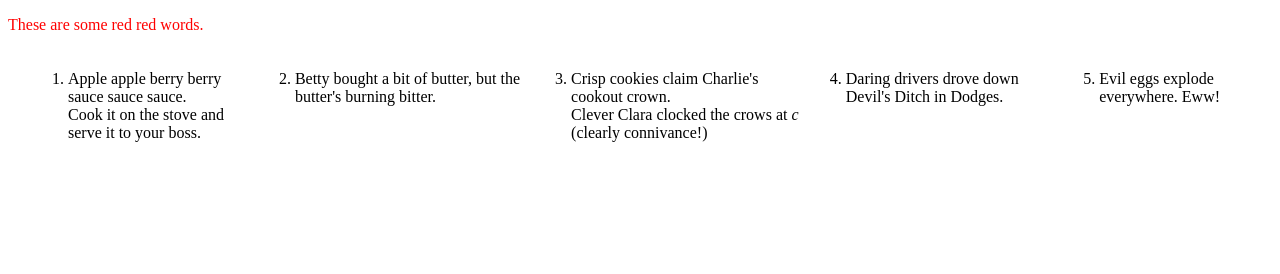
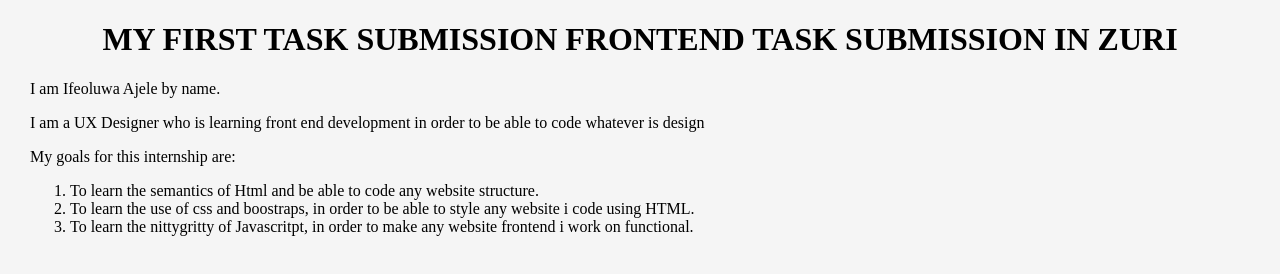
Before and after one commit to Ifekitanpr/Zuri, a plain HTML site: page index.html in a window 1280 px wide. Drawn offline with Linux system fonts and the light colour scheme.

Commit message:
Update index.html

```diff
--- a/index.html
+++ b/index.html
@@ -1,24 +1,48 @@
 <!DOCTYPE html>
 <html>
 <head>
-    <title>Listy list</title>
+	<meta charset="utf-8">
+	<meta name="viewport" content="width=device-width, initial-scale=1">
+	<title>A SINGLE HTML PAGE ABOUT ME</title>
 	<style>
-      p { color: red; }
-      ol { display: flex; }
-      li { margin: 20px; }
+		body {
+			font-family: clash grotesk, poppins;
+			margin: auto;
+			background: #f5f5f5;
+
+		}
+		article {
+			margin-left: 30px;
+		}
+		header {
+				text-align: center;
+		}
+		p {
+
+		}
+
+		li {
+			float: left;
+			margin-top: 20;
+			margin-right: 50;
+
+		}
 	</style>
 </head>
 <body>
-    <p>These are some red red words.</p>
+<header><h1>MY FIRST TASK SUBMISSION FRONTEND TASK SUBMISSION IN ZURI</h1></header>
+
+<article>
+	<p>I am Ifeoluwa Ajele by name.</p>
+	<p>I am a UX Designer who is learning front end development in order to be able to  code whatever is design</p>
+	<p>My goals for this internship are:
 		<ol>
-      <li>Apple apple berry berry sauce sauce sauce.<br>
-          Cook it on the stove and serve it to your boss.
-      <li>Betty bought a bit of butter,
-          but the butter's burning bitter.<br>
-      <li>Crisp cookies claim Charlie's cookout crown.<br>  Clever Clara
-          clocked the crows at <em>c</em> (clearly connivance!)
-      <li>Daring drivers drove down Devil's Ditch in Dodges.
-      <li>Evil eggs explode everywhere. Eww!
+			<li>To learn the semantics of Html and be able to code any website structure.</li><br/>
+			<li>To learn the use of css and boostraps, in order to be able to style any website i code using HTML.</li><br/>
+			<li>To learn the nittygritty of Javascritpt, in order to make any website frontend i work on functional.</li>
 		</ol>
+	</p>
+
+</article>
 </body>
 </html>
```
Lines whose indentation alone changed are shown as unchanged.
